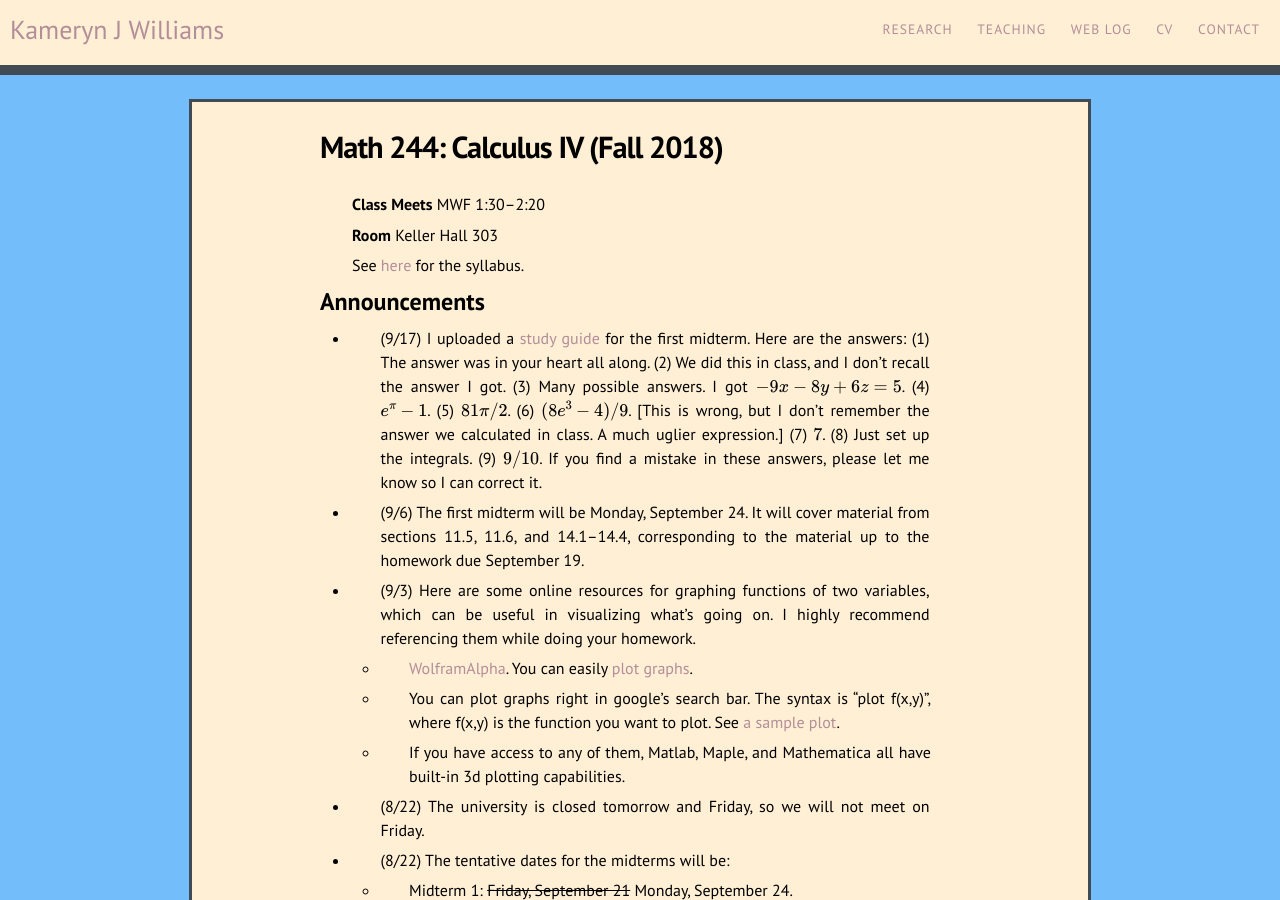
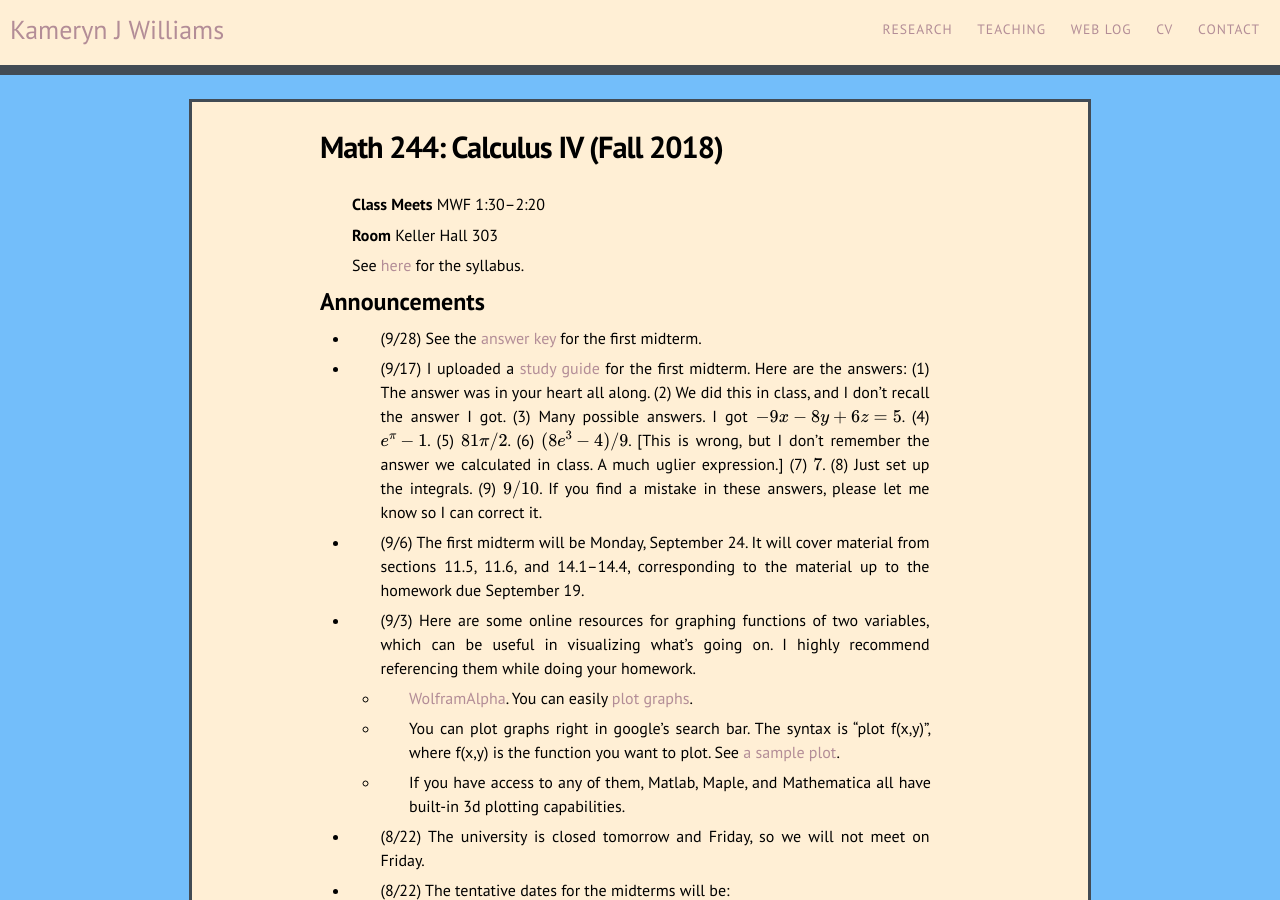
Before and after one commit to kamerynjw/kamerynjw.github.io, a Jekyll site: the page built from teaching/2018/math244.md, in a window 1280 px wide and 900 px high. Built offline with Jekyll 4.4.1, drawn with Linux system fonts in a browser that asks for light colours; nearby versions of some CDN libraries; formulas are drawn with MathJax 3.

Commit message:
added answer key for 244 e1

```diff
--- a/teaching/2018/math244.md
+++ b/teaching/2018/math244.md
@@ -12,6 +12,8 @@ See [here]({{ page.url }}syllabus) for the syllabus.
 
 Announcements
 -------------
+
+* (9/28) See the [answer key]({{ page.url }}e1-answerkey.pdf) for the first midterm.
 
 * (9/17) I uploaded a [study guide]({{ page.url }}sg1.pdf) for the first midterm. Here are the answers: (1) The answer was in your heart all along. (2) We did this in class, and I don't recall the answer I got. (3) Many possible answers. I got $-9x - 8y + 6z = 5$. (4) $e^\pi - 1$. (5) $81\pi/2$. (6) $(8e^3 - 4)/9$. [This is wrong, but I don't remember the answer we calculated in class. A much uglier expression.] (7) $7$. (8) Just set up the integrals. (9) $9/10$. If you find a mistake in these answers, please let me know so I can correct it.
 
```
Also changed, not shown: 1 other file.
